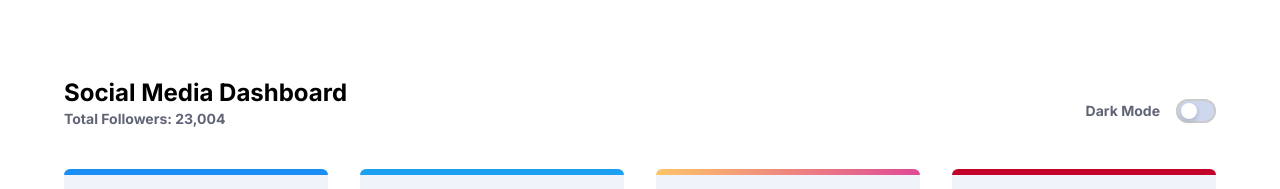
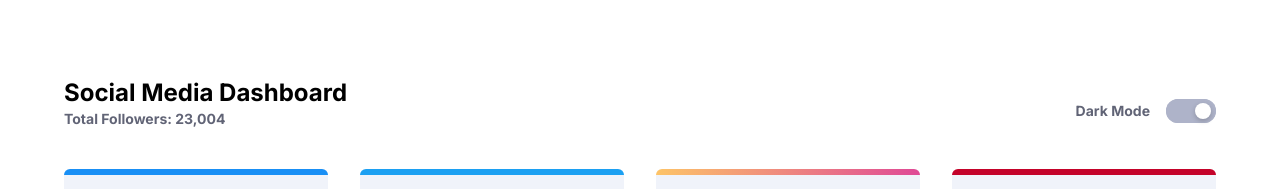
Before and after one commit to JuanMiranda1998/social-dashboard-frontend-mentor, a React (Vite) app: page / in a window 1280 px wide. Shown: the top 189 px of the page. Built offline with nearby package versions, Linux system fonts and the light colour scheme.

Commit message:
styled toggle button

```diff
--- a/src/App.css
+++ b/src/App.css
@@ -1,7 +1,7 @@
 .toggle-switch {
     position: relative;
     display: inline-block;
-    width: 40px;
+    width: 50px;
     height: 24px;
     cursor: pointer;
   }
@@ -16,9 +16,9 @@
     left: 0;
     width: 100%;
     height: 100%;
-    background-color: #cdd7ee;
+    background-color: #aeb3c9;
     border-radius: 20px;
-    box-shadow: inset 0 0 0 2px #ccc;
+    box-shadow: inset 0 0 0 2px #aeb3c9;
     transition: all 0.3s ease-in;
   }
 
@@ -31,13 +31,13 @@
   .toggle-switch-handle {
     position: absolute;
     top: 4px;
-    left: 5px;
+    right: 5px;
     width: 16px;
     height: 16px;
     background-color: #fff;
     border-radius: 50%;
     box-shadow: 0 2px 5px rgba(0, 0, 0, 0.2);
-    transition: transform 0.3s ease-in;
+    transition: transform 0.3s ease-in-out;
   }
 
   .toggle-switch::before {
@@ -58,8 +58,8 @@
   }
 
   .toggle-switch input[type="checkbox"]:checked + .toggle-switch-background {
-    background-color: #10d5c2;
-    box-shadow: inset 0 0 0 2px #10d5c2;
+    background: linear-gradient(to right, #378fe6, #3eda82) ;
+    box-shadow: 0 2px 5px rgba(0, 0, 0, 0.2);
   }
 
   .toggle-switch input[type="checkbox"]:checked + .toggle-switch:before {
@@ -69,5 +69,6 @@
   }
 
   .toggle-switch input[type="checkbox"]:checked + .toggle-switch-background .toggle-switch-handle {
-    transform: translateX(15px);
+    background-color: #262a45;
+    transform: translateX(-22px);
   }
```
